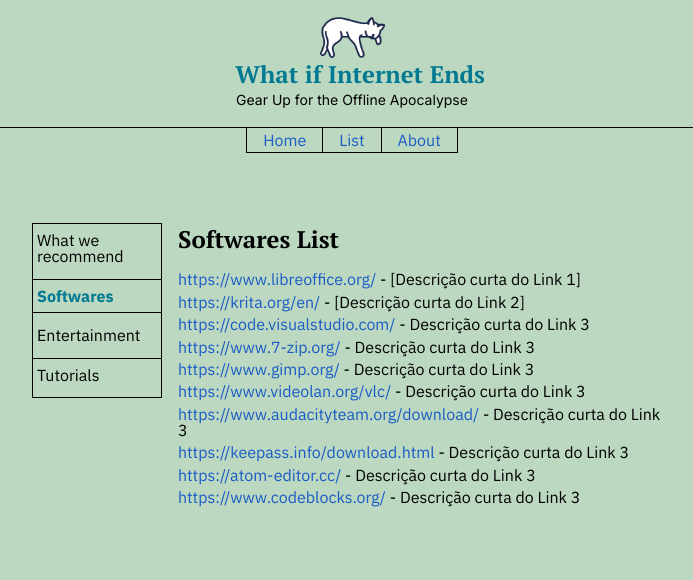
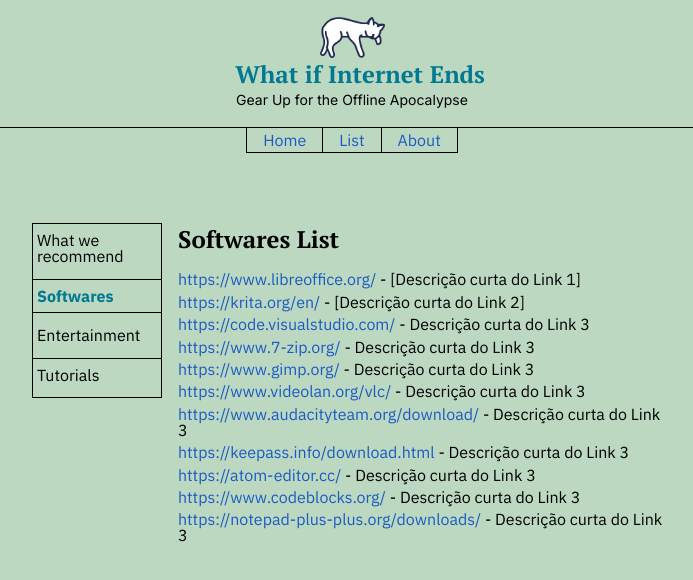
Before and after one commit to dankwx/whatifinternetends, a Next.js app: page / in a window 1280 px wide. Both pictures are taken after a click on the item "Softwares". Shown: the top 580 px of the page, without its empty margins (288-981 px from the left). Built offline with nearby package versions, Linux system fonts and the light colour scheme.

Commit message:
add another item in software list

```diff
--- a/components/SoftwaresList/SoftwareList.tsx
+++ b/components/SoftwaresList/SoftwareList.tsx
@@ -51,6 +51,10 @@
         <a href="https://www.codeblocks.org/">https://www.codeblocks.org/</a> -
         Descrição curta do Link 3
       </li>
+      <li>
+        <a href="https://www.codeblocks.org/">https://notepad-plus-plus.org/downloads/</a> -
+        Descrição curta do Link 3
+      </li>
     </ul>
   );
 }
```
